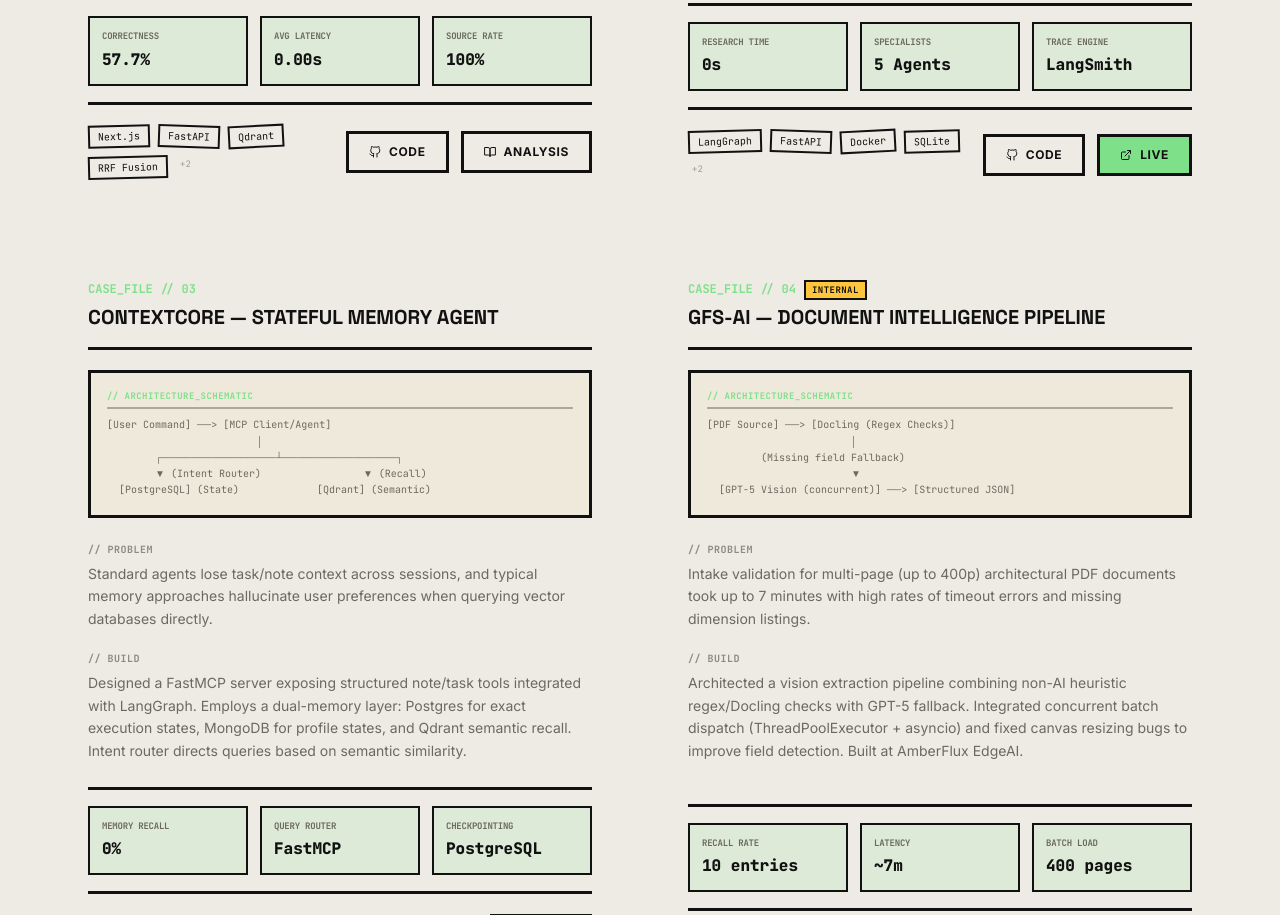
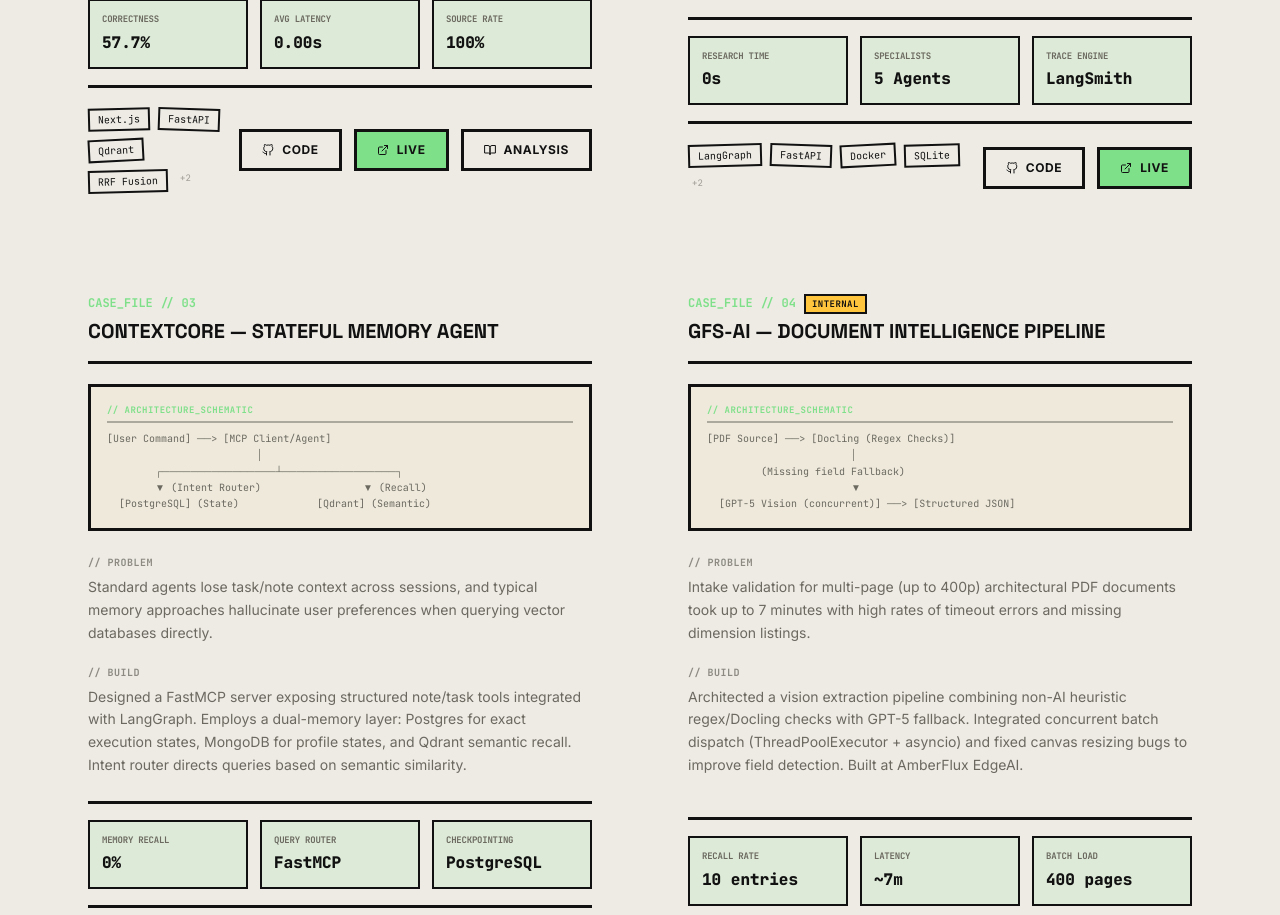
Before and after one commit to noviciusss/portfolio_ts, a Next.js app: page / in a window 1280 px wide. Shown: the part 7440-8355 px from the top of the page. Built offline with nearby package versions, Linux system fonts and the light colour scheme; no server answers.

Commit message:
Added docopilot link

```diff
--- a/app/components/Projects.tsx
+++ b/app/components/Projects.tsx
@@ -57,6 +57,7 @@
     ],
     tags: ["Next.js", "FastAPI", "Qdrant", "RRF Fusion", "Cross-Encoder", "Python"],
     github: "https://github.com/noviciusss/DoCopilot",
+    demo: "https://do-copilot.vercel.app/",
     blog: "https://medium.com/@samarthsin2006/docopilot-building-a-production-grade-rag-system-with-hybrid-search-reranking-and-safety-c943fc2626be",
   },
   {
```
Also changed, not shown: 1 other file (tests, documents, lock files or other folders).
